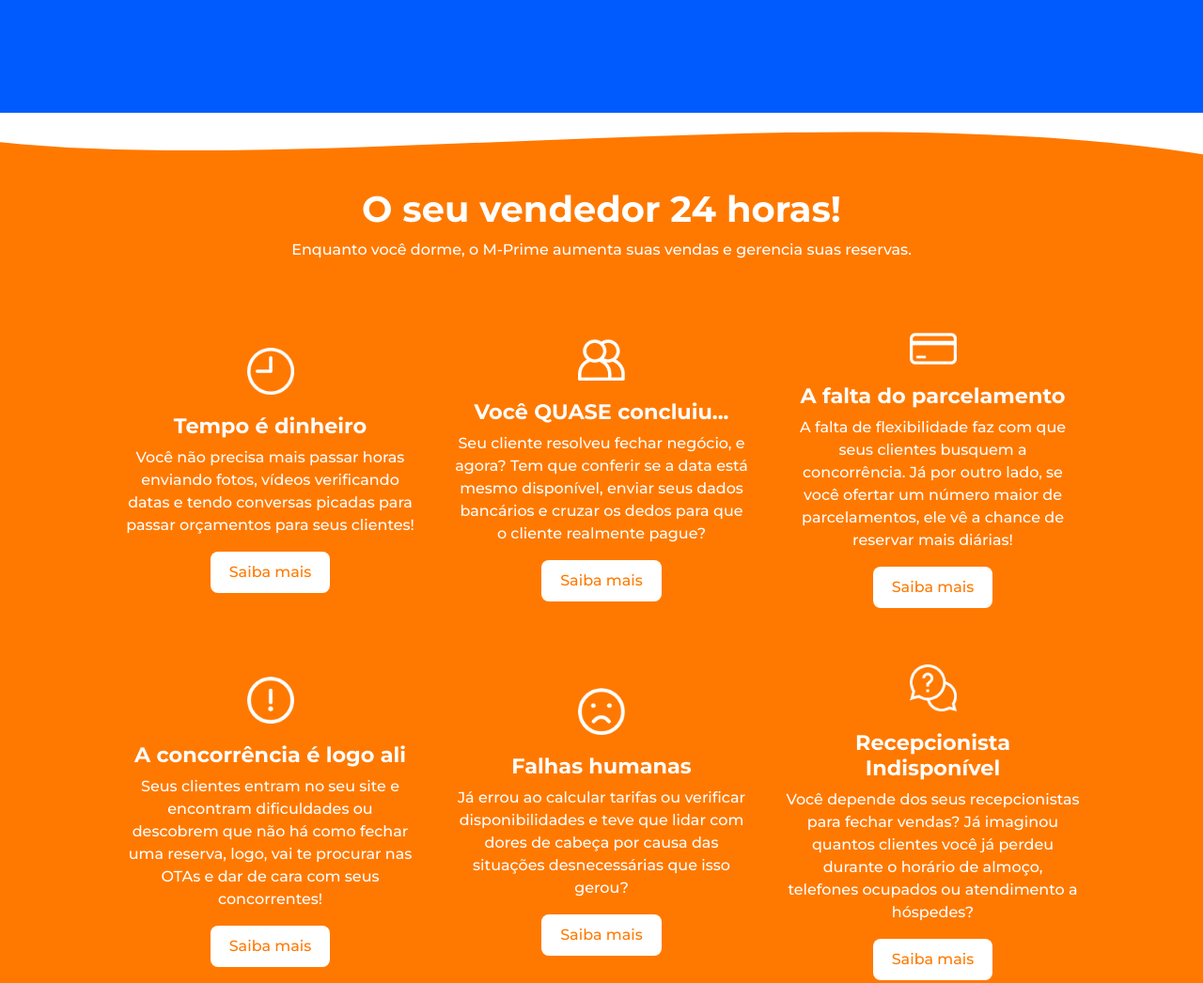
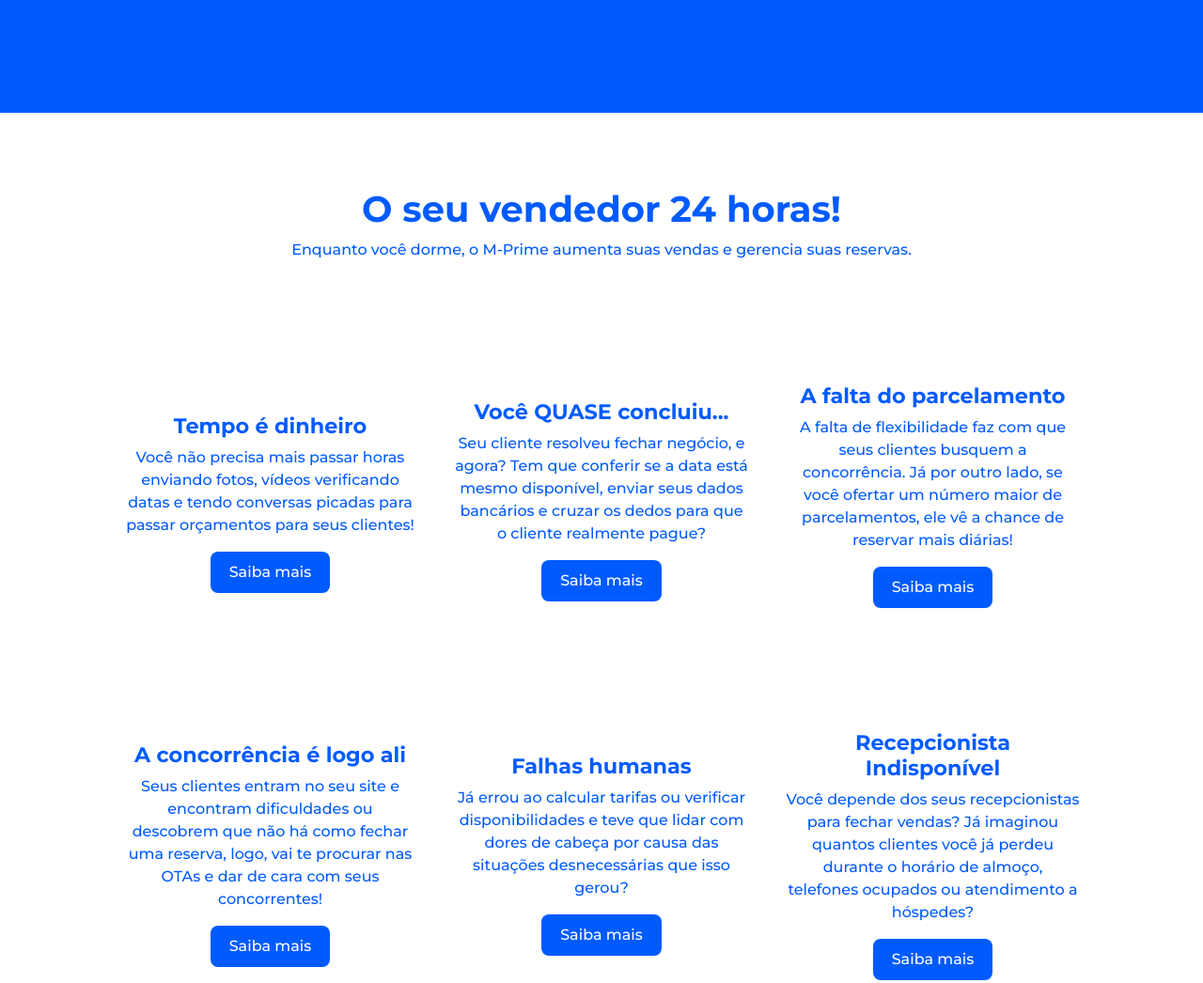
Before and after one commit to projetossejaprime/motor-de-reserva, a plain HTML site: page index.html in a window 1280 px wide. Shown: the part 600-1646 px from the top of the page at 94% size. Drawn offline with nearby package versions, Linux system fonts and the light colour scheme.

Commit message:
Add files via upload

```diff
--- a/css/style.css
+++ b/css/style.css
@@ -159,8 +159,6 @@ section{
 /* Seção 2 */
 
 .section-2{
-    background-color: var(--secundaria);
-
     height: auto !important;
     min-height: unset !important;
     max-height: unset !important;
@@ -176,14 +174,14 @@ section{
 }
 
     .titulo-s2 > h2{
-        color: white;
+        color: var(--primaria);
         font-size: 2.4rem;
         font-weight: bold;
         text-align: center;
     }
 
     .titulo-s2 > p{
-        color: white;
+        color: var(--primaria);
         font-size: 1.4rem;
         font-weight: 500;
         text-align: center;
@@ -219,23 +217,23 @@ section{
             }
 
         .card-s2 > h3{
-            color: white;
+            color: var(--primaria);
             font-size: 1.4rem;
             font-weight: bold;
         }
 
         .card-s2 > p{
-            color: white;
+            color: var(--primaria);
             font-size: 1rem;
             font-weight: 500;
         }
 
         .card-s2 > .btn-card-s2{
-            color: var(--secundaria);
+            color: var(--cor-fonte-btn);
             font-size: 1rem;
             font-weight: 500;
 
-            background-color: white;
+            background-color: var(--primaria);
 
             border: none !important;
             border-radius: 8px;
@@ -246,7 +244,7 @@ section{
         }
 
         .card-s2 > .btn-card-s2:hover{
-            background-color: wheat;
+            background-color: var(--primaria-claro);
         }
 
 
```
